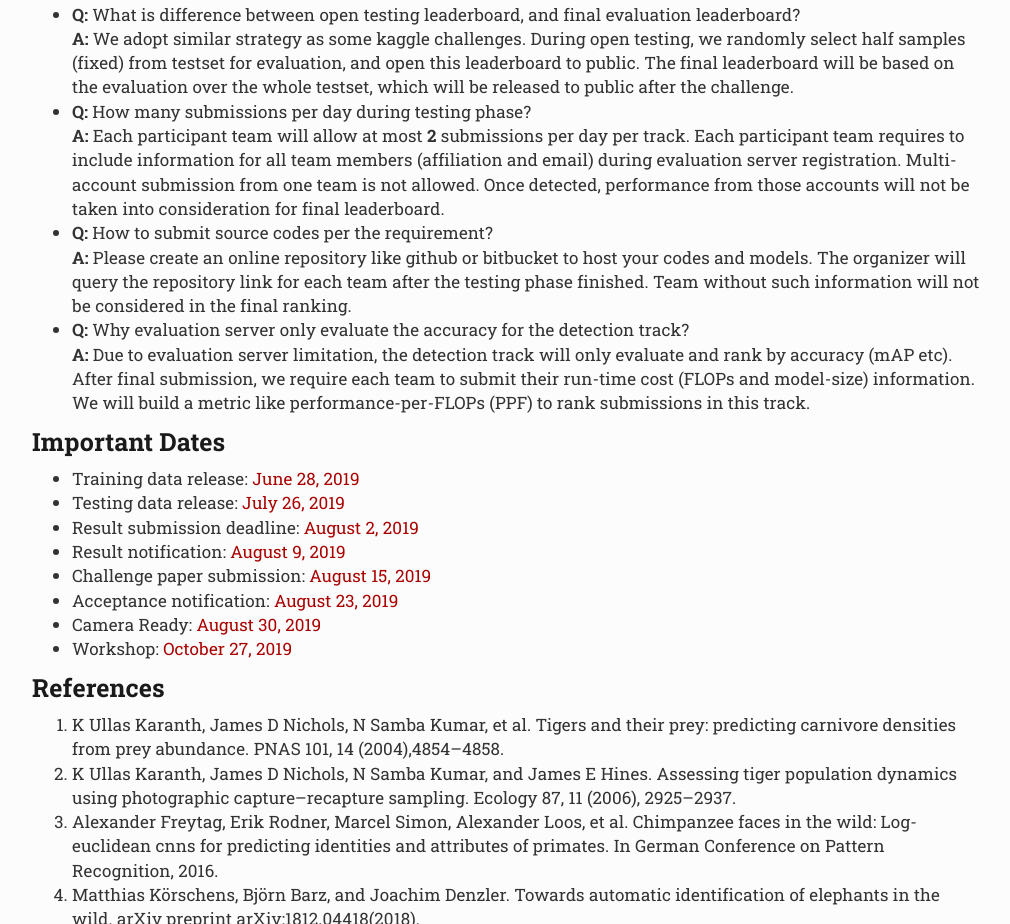
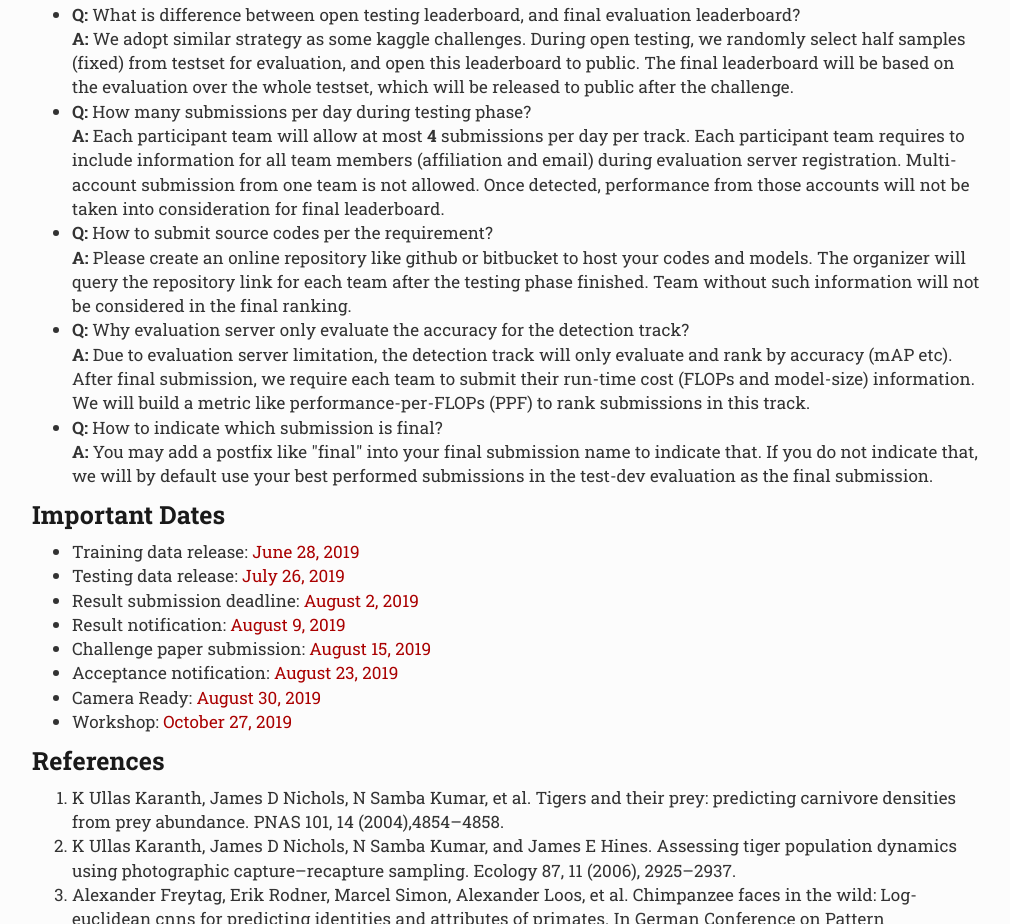
Before and after one commit to cvwc2019/cvwc2019.github.io, a plain HTML site: page challenge.html in a window 1280 px wide. Shown: the part 4028-4952 px from the top of the page, without its empty margins (133-1143 px from the left). Drawn offline with Linux system fonts and the light colour scheme.

Commit message:
Add files via upload
update FAQ

```diff
--- a/challenge.html
+++ b/challenge.html
@@ -304,7 +304,7 @@ th{
         <b>A:</b> We adopt similar strategy as some kaggle challenges. During open testing, we randomly select half samples (fixed) from testset for evaluation, and open this leaderboard to public. The final leaderboard will be based on the evaluation over the whole testset, which will be released to public after the challenge. </b>
     </li>
     <li><b>Q:</b> How many submissions per day during testing phase?<br>
-        <b>A:</b> Each participant team will allow at most <b>2</b> submissions per day per track.
+        <b>A:</b> Each participant team will allow at most <b>4</b> submissions per day per track.
         Each participant team requires to include information for all team members (affiliation and email) during evaluation server registration.
         Multi-account submission from one team is not allowed. Once detected, performance from those accounts will not be taken into consideration for final leaderboard.
     </li>
@@ -316,6 +316,9 @@ th{
     <li><b>Q:</b> Why evaluation server only evaluate the accuracy for the detection track?<br>
         <b>A:</b> Due to evaluation server limitation, the detection track will only evaluate and rank by accuracy (mAP etc).
         After final submission, we require each team to submit their run-time cost (FLOPs and model-size) information. We will build a metric like performance-per-FLOPs (PPF) to rank submissions in this track.
+    </li>
+    <li><b>Q:</b> How to indicate which submission is final?<br>
+        <b>A:</b> You may add a postfix like "final" into your final submission name to indicate that. If you do not indicate that, we will by default use your best performed submissions in the test-dev evaluation as the final submission.
     </li>
     <!--li><b>Q:</b> <br>
         <b>A:</b>
```
